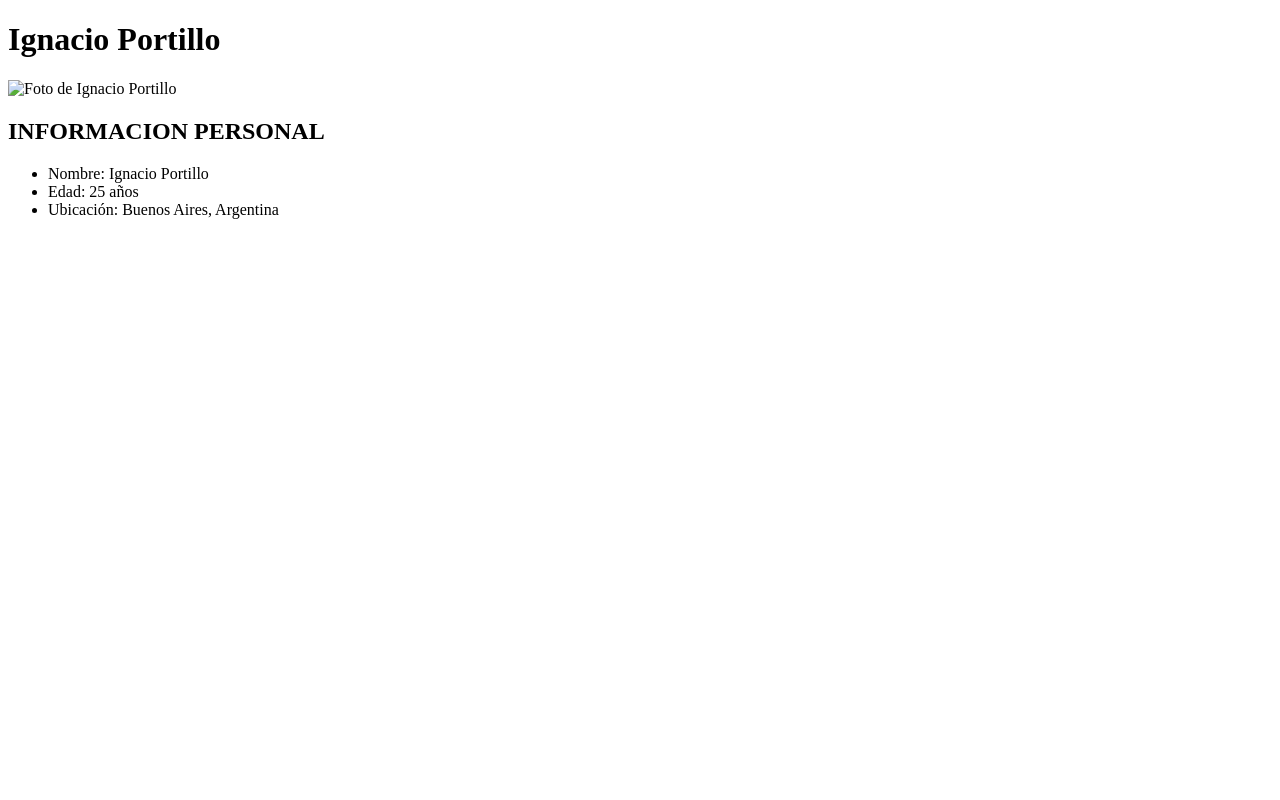
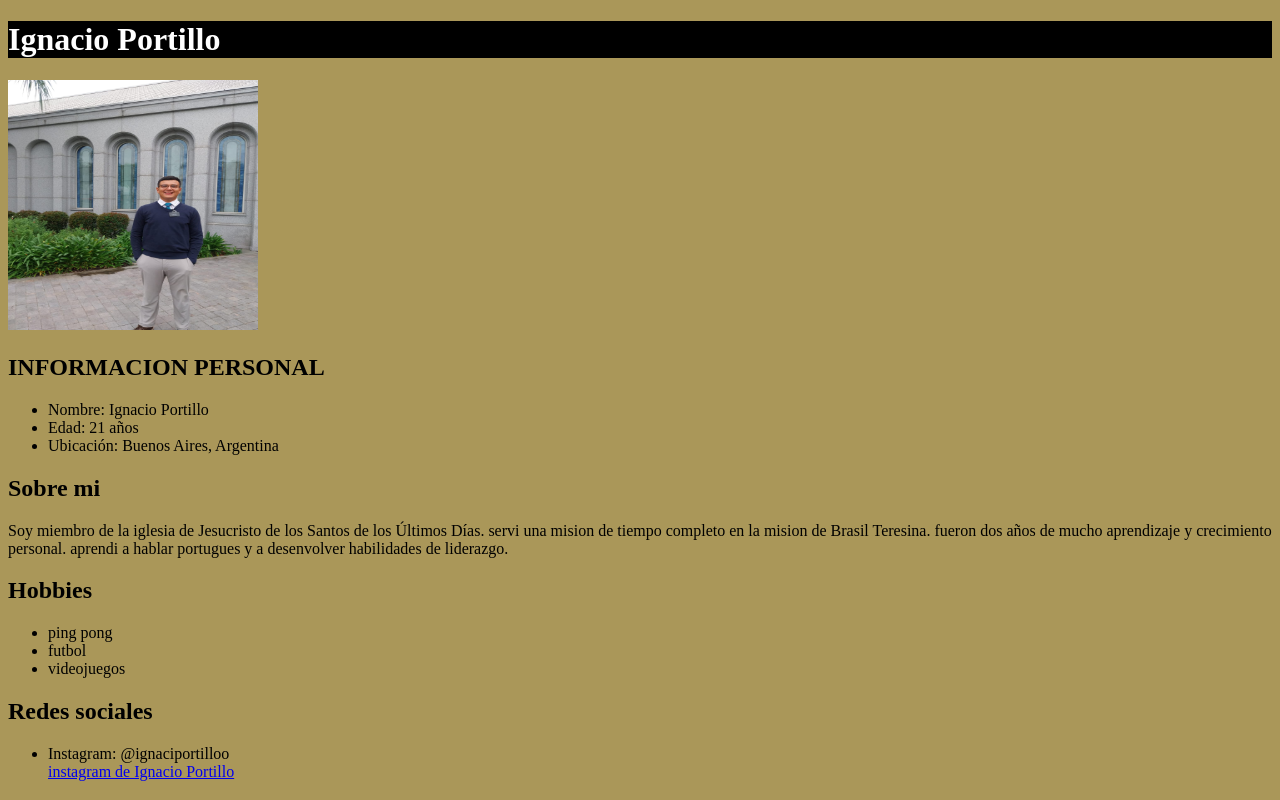
Before and after one commit to ignacioportillo2004-prog/Mi-perfil, a plain HTML site: page dia 1/index.html in a window 1280 px wide. Drawn offline with Linux system fonts and the light colour scheme.

Commit message:
corregir

```diff
--- a/dia 1/index.html
+++ b/dia 1/index.html
@@ -4,16 +4,33 @@
     <meta charset="UTF-8">
     <meta name="viewport" content="width=device-width, initial-scale=1.0">
     <title>Mi Perfil</title>
-    <link rel="stylesheet" href="styles.css">
+    <link rel="stylesheet" href="style.css">
 </head>
 <body>
 <H1>Ignacio Portillo</H1>
-<img src="descarga.png" alt="Foto de Ignacio Portillo">
+<img src="nacho.jpg" alt="Foto de Ignacio Portillo" width="250" height="250">
 <h2> INFORMACION PERSONAL</h2>
 <UL>
 <LI>Nombre: Ignacio Portillo</LI>
-<LI>Edad: 25 años</LI>
+<LI>Edad: 21 años</LI>
 <LI>Ubicación: Buenos Aires, Argentina</LI>
 </UL>
+<h2>Sobre mi</h2>
+<p>Soy miembro de la iglesia de Jesucristo de los Santos de los Últimos Días.
+    servi una mision de tiempo completo en la mision de Brasil Teresina.
+    fueron dos años de mucho aprendizaje y crecimiento personal.
+    aprendi a hablar portugues y a desenvolver habilidades de liderazgo.
+</p>
+<h2>Hobbies</h2>
+<ul>
+<li> ping pong</li>
+<li>futbol</li>
+<li>videojuegos</li>
+</ul>
+<h2>Redes sociales</h2>
+<ul>
+    <li>Instagram: @ignaciportilloo</li>
+    <a href="https://www.instagram.com/ignacioportilloo?igsh=MW82MWwxdWZkaWdveA==">instagram de Ignacio Portillo</a>
+</ul>
 </body>
 </html>
--- a/dia 1/style.css
+++ b/dia 1/style.css
@@ -1,2 +1,10 @@
-H1
-color: blue;
+body {
+    background-color: rgb(170, 151, 89)
+
+}
+
+h1 {
+    background-color: black;
+    color: white;
+
+}
```
Also changed, not shown: descarga.png (deleted), dia 1/nacho.jpg (added).
